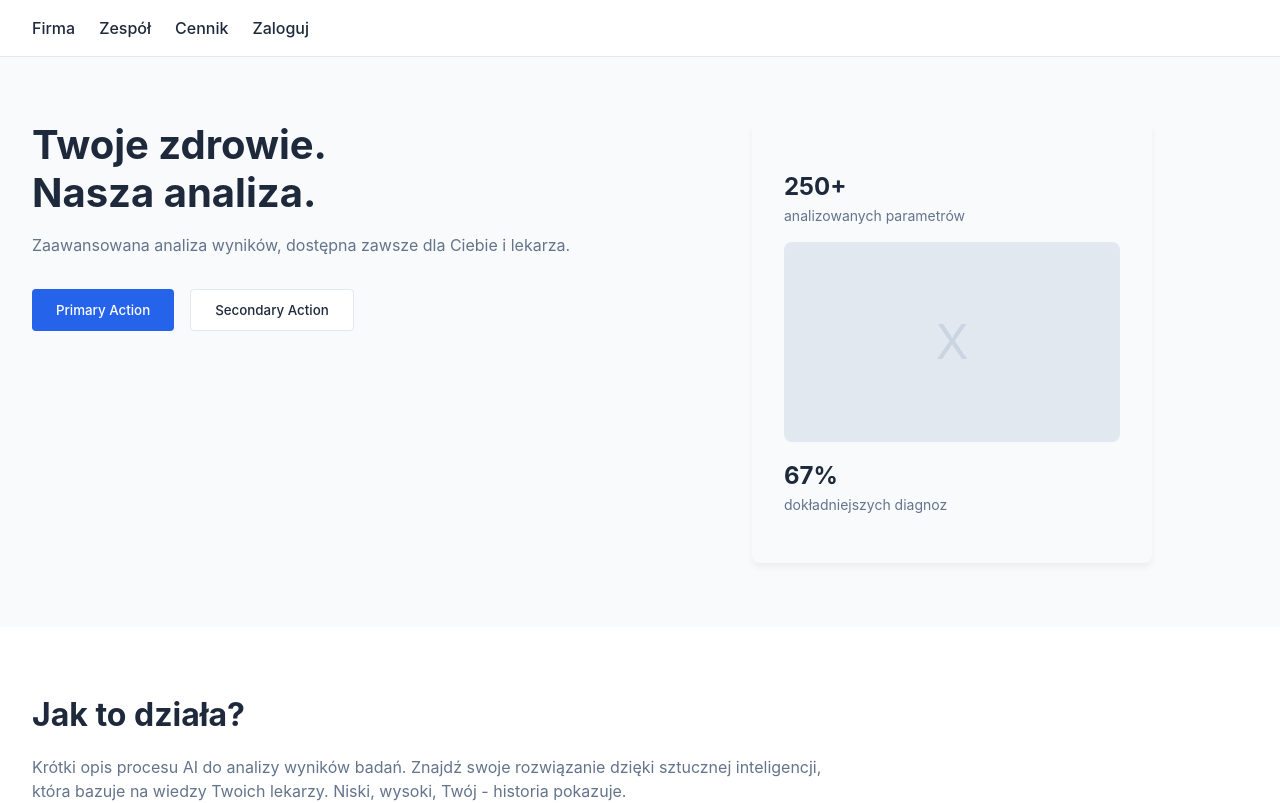
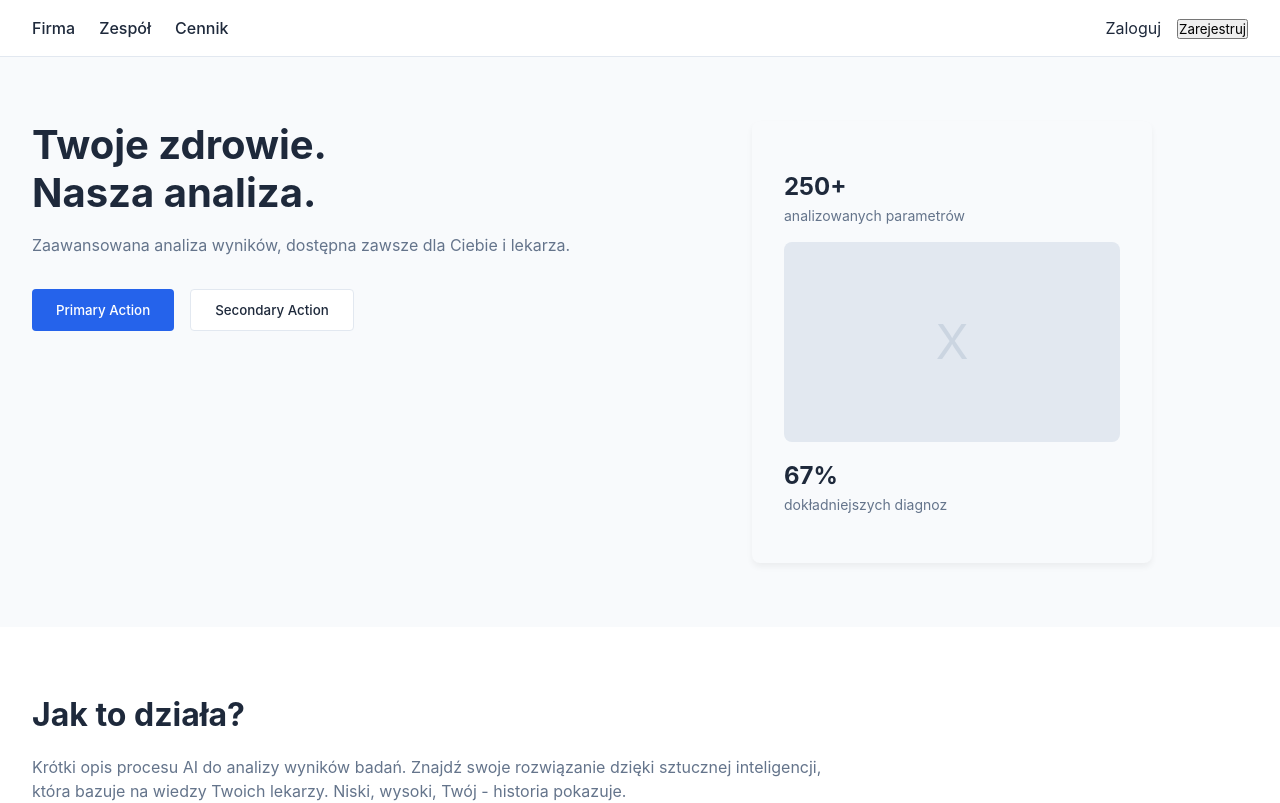
Before and after one commit to MariuszPieniakKID/zdrowie, a React (Create React App) app: page / in a window 1280 px wide. Shown: the top 803 px of the page. Built offline with nearby package versions, Linux system fonts and the light colour scheme.

Commit message:
aa
Co-Authored-By: James Andrews <2913+ja@users.noreply.github.com>
Co-Authored-By: oliver <54379826+ok@users.noreply.github.com>

```diff
--- a/src/App.js
+++ b/src/App.js
@@ -371,7 +371,7 @@ const handleDeleteUserData = async () => {
 
 const handleLogout = () => {
   setUser(null);
-  setView('login');
+  setShowLanding(true);
   localStorage.removeItem('user');
   setFiles({ documents: [], total: 0, page: 1, totalPages: 1 });
   setParameters([]);
@@ -726,9 +726,16 @@ const handleLogout = () => {
   const responsiveStyles = applyResponsiveStyles(styles);
 if (showLanding && !user) {
   return (
-    <Landing onLoginClick={() => setShowLanding(false)} />
+    <Landing
+      onLoginClick={() => setShowLanding(false)}
+      onRegisterClick={() => {
+        setShowLanding(false);
+        setView('register');
+      }}
+    />
   );
 }
+
 
 
  if (view === 'login') {
--- a/src/landing.js
+++ b/src/landing.js
@@ -1,7 +1,7 @@
 import React from 'react';
 import './landing.css';
 
-function Landing({ onLoginClick }) {
+function Landing({ onLoginClick, onRegisterClick }) {
   return (
     <div className="app">
      <header className="header">
@@ -9,9 +9,20 @@ function Landing({ onLoginClick }) {
     <span className="nav-item">Firma</span>
     <span className="nav-item">Zespół</span>
     <span className="nav-item">Cennik</span>
+  </div>
+  <div className="header-right">
     <span className="nav-item" onClick={onLoginClick} style={{ cursor: 'pointer' }}>Zaloguj</span>
+    <button
+      className="nav-item register-btn"
+      type="button"
+      onClick={onRegisterClick}
+      style={{ cursor: 'pointer', marginLeft: '1rem' }}
+    >
+      Zarejestruj
+    </button>
   </div>
 </header>
+
 
       <section className="hero">
         <div className="hero-content">
```
Also changed, not shown: 9 other files (tests, documents, lock files or other folders). Lines whose indentation alone changed are shown as unchanged.
